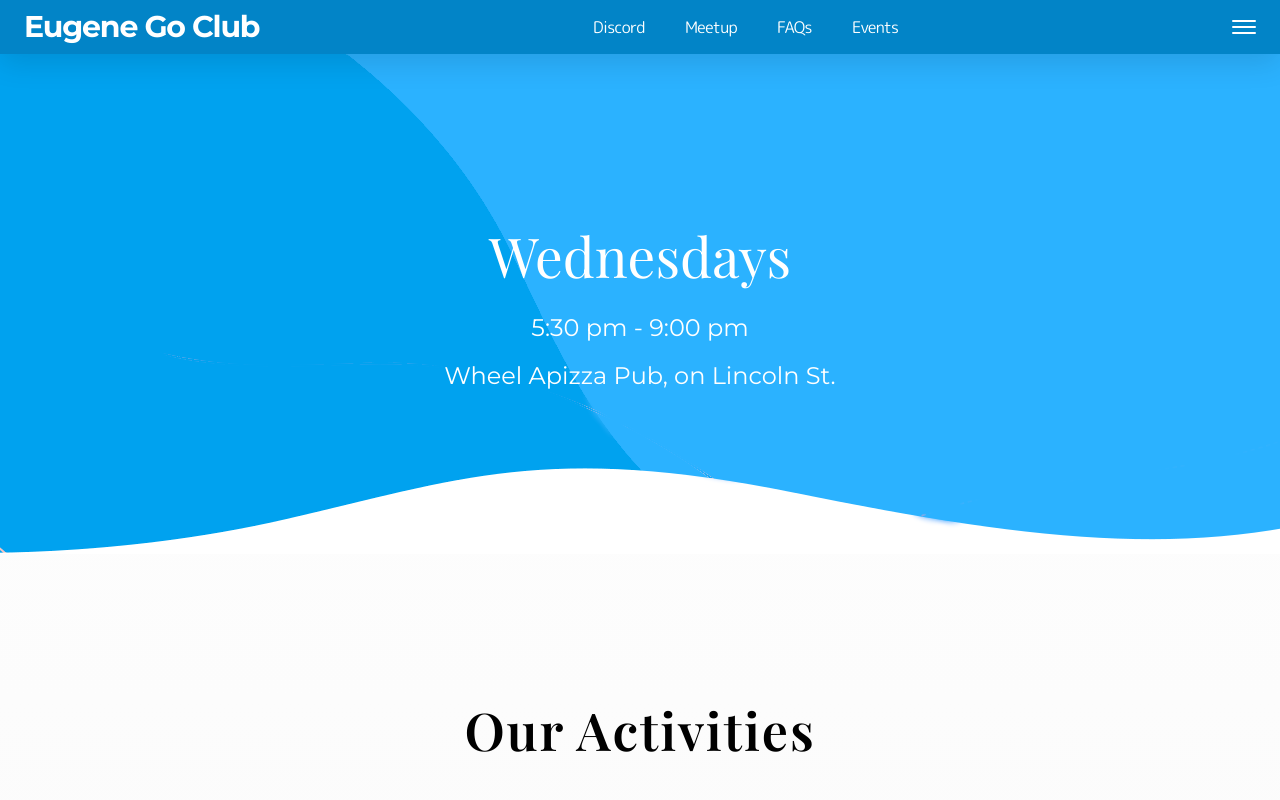
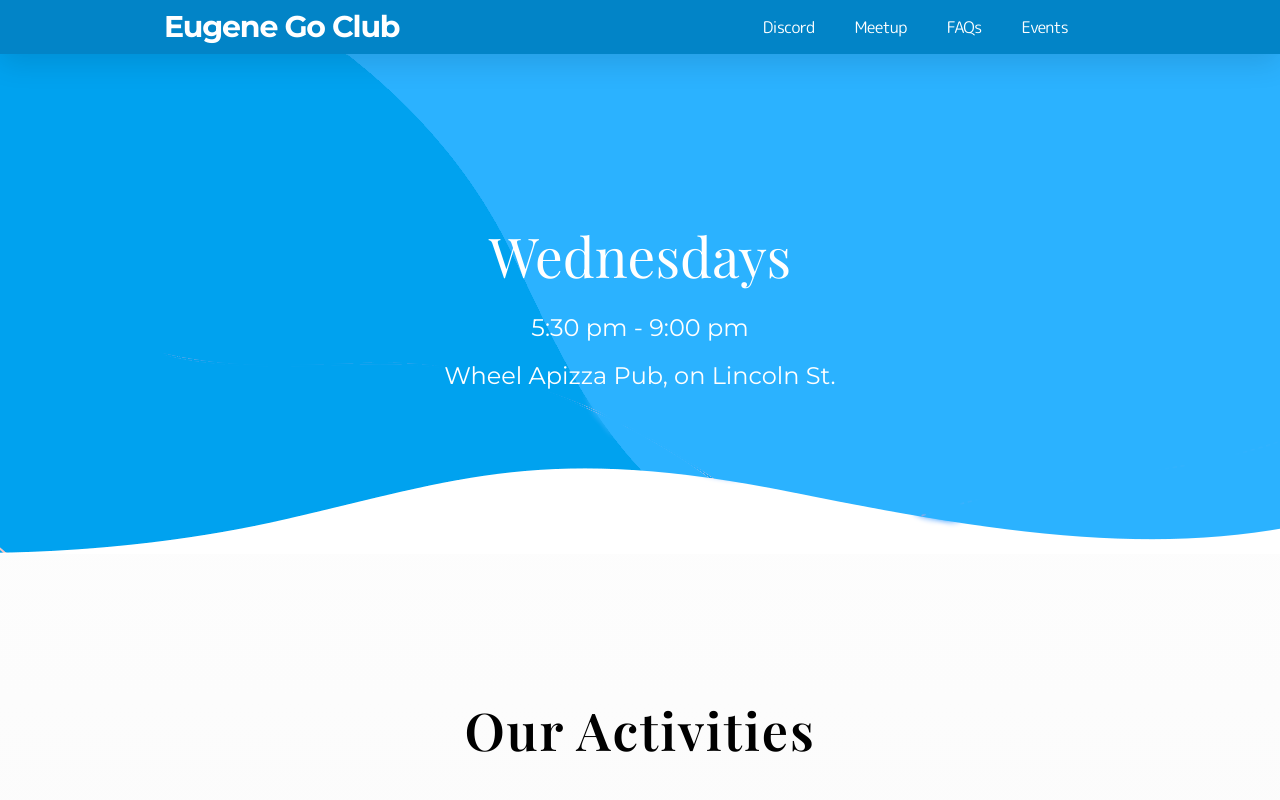
Before and after one commit to hnakae/go-club, a Next.js app: page / in a window 1280 px wide. Shown: the top 800 px of the page. Built offline with nearby package versions, Linux system fonts and the light colour scheme; a web font is replaced by a local one.

Commit message:
responsive navbar

```diff
--- a/src/app/_components/navbar.tsx
+++ b/src/app/_components/navbar.tsx
@@ -15,9 +15,10 @@ export function Navbar() {
     <>
       {" "}
       <section
-        className=" flex bg-sky-600 justify-between px-6  items-center  h-auto py-2 w-full my-0  shadow-md select-none"
+        className="  bg-sky-600  flex justify-center items-center h-auto py-2 w-full mx-0 px-0  shadow-md select-none "
         style={{ backdropFilter: "blur(10px)" }}
       >
+        <div className="w-full max-w-[1000px] flex justify-between items-center px-6">
           <div className="text-3xl  font-bold tracking-tighter leading-tight flex items-center">
             <Link
               href="/"
@@ -26,16 +27,16 @@ export function Navbar() {
               Eugene Go Club
             </Link>
           </div>
-        <ul className="font-montserrat  text-white flex space-x-2 px-8 items-center tracking-tighter leading-tight xs:hidden ">
+          <ul className="font-montserrat  text-white flex space-x-2 px-8 items-center tracking-tighter leading-tight xs:hidden sm:hidden ">
             {/* <li className="cursor-pointer hover:underline rounded-md hover:bg-slate-200 px-4 py-2">
           <Link href="/contact">Contact</Link>
         </li> */}
-          <li className="cursor-pointer rounded-md  px-4 py-2 ">
+            <li className="cursor-pointer rounded-md  px-4 py-2  ">
               <Link href="https://discord.gg/qVCqJYyVUX" target="_blank">
                 Discord
               </Link>
             </li>
-          <li className="cursor-pointer  rounded-md  px-4 py-2">
+            <li className="cursor-pointer  rounded-md  px-4 py-2 ">
               <Link
                 href="https://www.meetup.com/eugene-go-players/events"
                 target="_blank"
@@ -51,7 +52,7 @@ export function Navbar() {
             </li>
           </ul>
           <button
-          className="flex-col justify-center items-center   "
+            className="flex-col justify-center items-center  lg:hidden xl:hidden 2xl:hidden "
             onClick={handleClick}
           >
             <span
@@ -70,6 +71,7 @@ export function Navbar() {
               }`}
             ></span>
           </button>
+        </div>
       </section>
       {isOpen ? <Menu /> : null}
     </>
--- a/tailwind.config.ts
+++ b/tailwind.config.ts
@@ -63,11 +63,11 @@ const config: Config = {
         montserrat: ["Montserrat", "sans-serif"],
       },
       screens: {
-        xs: { min: "320px", max: "479px" }, // iPhone Portrait confirmed
+        xs: { max: "479px" }, // iPhone Portrait confirmed
         sm: { min: "480px", max: "1023px" }, // iPhone Landscape
         md: { min: "768px", max: "1023px" }, // iPad Portrait
         lg: { min: "1024px", max: "1366px" }, // iPad Landscape
-        xl: { min: "1280px", max: "1366px" }, // Laptop
+        xl: { min: "1367px", max: "1599px" }, // Laptop
         "2xl": { min: "1600px" }, // Desktop
       },
     },
```
Lines whose indentation alone changed are shown as unchanged.
